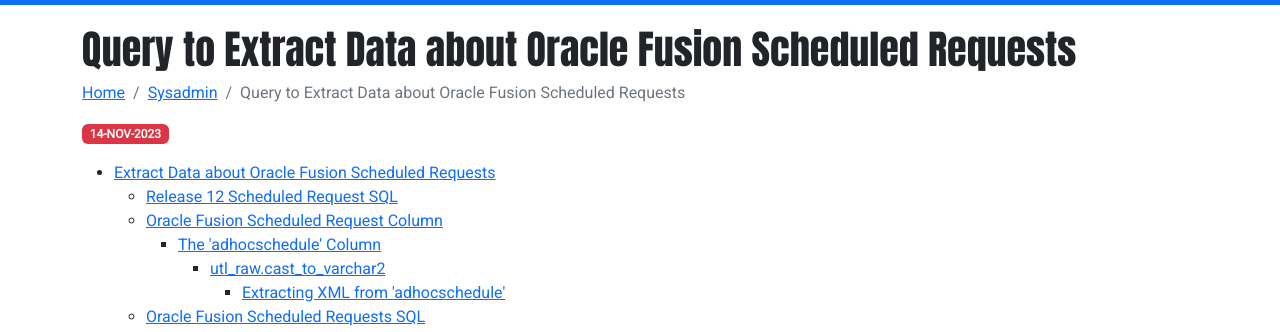
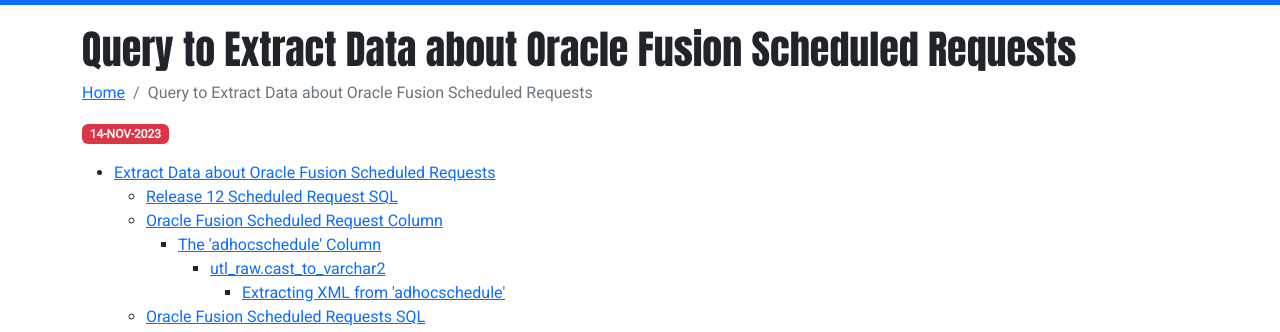
Before and after one commit to throwing-cheese/throwing-cheese.github.io, a plain HTML site: page system-admin-scheduled-requests-sql-query.html in a window 1280 px wide. Shown: the part 51-383 px from the top of the page. Drawn offline with nearby package versions, Linux system fonts and the light colour scheme.

Commit message:
Add files via upload

```diff
--- a/system-admin-scheduled-requests-sql-query.html
+++ b/system-admin-scheduled-requests-sql-query.html
@@ -39,7 +39,6 @@
 				<nav aria-label="breadcrumb">
 				  <ol class="breadcrumb">
 					<li class="breadcrumb-item"><a href="https://throwing-cheese.github.io/">Home</a></li>
-					<li class="breadcrumb-item"><a href="https://throwing-cheese.github.io/sysadmin">Sysadmin</a></li>
 					<li class="breadcrumb-item active" aria-current="page">Query to Extract Data about Oracle Fusion Scheduled Requests</li>
 				  </ol>
 				</nav>
```
